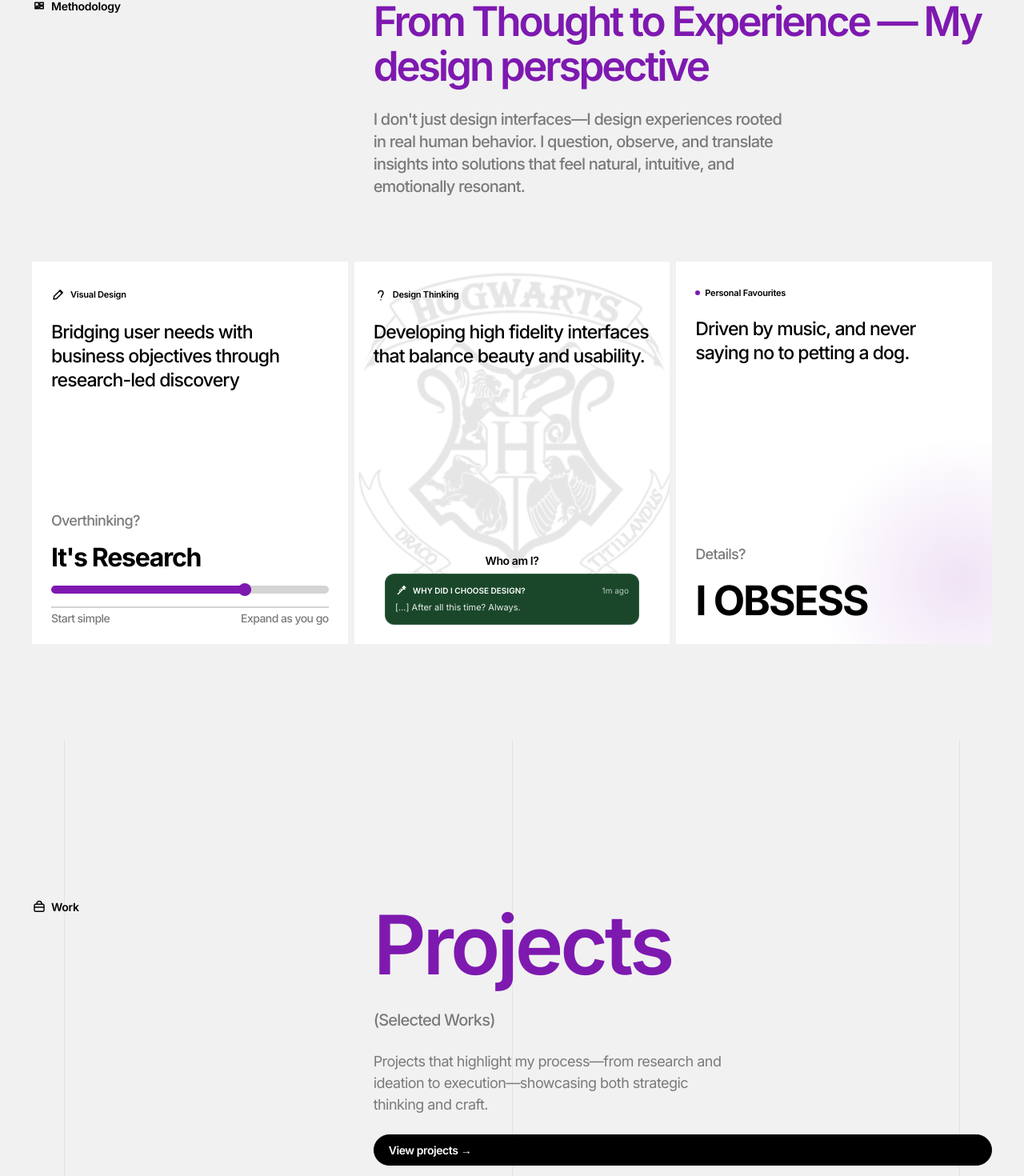
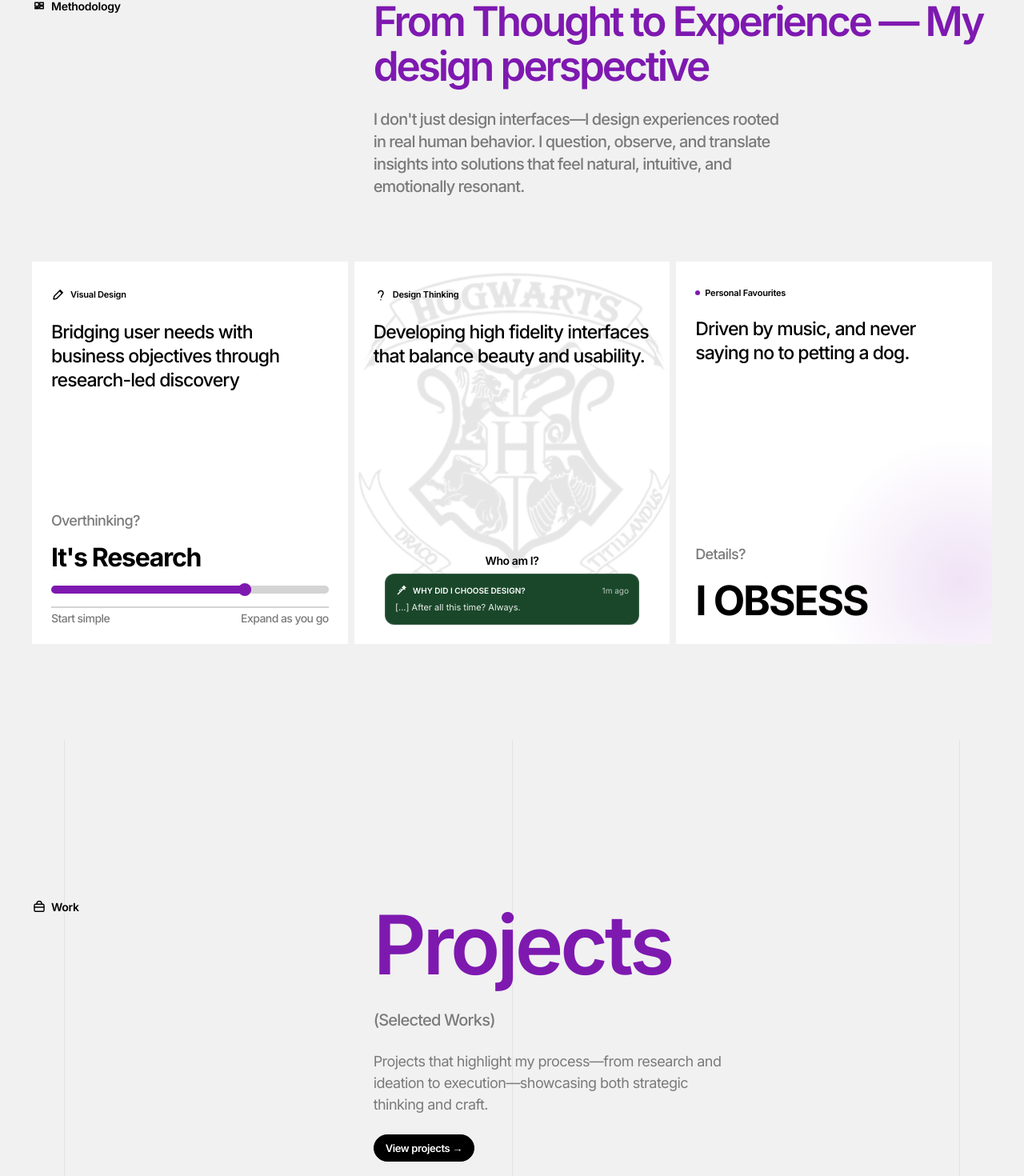
Before and after one commit to anantshrivastava26/ng, a React (Vite) app: page / in a window 1280 px wide. Shown: the part 1926-3396 px from the top of the page at 80% size. Built offline with nearby package versions, Linux system fonts and the light colour scheme; a web font is replaced by a local one.

Commit message:
projects button

```diff
--- a/src/components/Benefits.tsx
+++ b/src/components/Benefits.tsx
@@ -2,6 +2,32 @@ import { useRef, useState } from 'react'
 import { motion, useInView } from 'framer-motion'
 
 import SectionTag, { BenefitsIcon, DesignIcon, ThinkingIcon, WandIcon } from './SectionTag'
+
+const benefitsTitle = 'From Thought to Experience — My design perspective'
+const benefitsBody = "I don't just design interfaces—I design experiences rooted in real human behavior. I question, observe, and translate insights into solutions that feel natural, intuitive, and emotionally resonant."
+
+const benefitsTitleWords = benefitsTitle.split(' ')
+const benefitsBodyWords = benefitsBody.split(' ')
+
+const revealContainerVariants = {
+  hidden: {},
+  visible: (delay = 0) => ({
+    transition: {
+      delayChildren: delay,
+      staggerChildren: 0.09,
+    },
+  }),
+}
+
+const revealWordVariants = {
+  hidden: { opacity: 0, y: 10, filter: 'blur(3px)' },
+  visible: {
+    opacity: 1,
+    y: 0,
+    filter: 'blur(0px)',
+    transition: { duration: 1.1, ease: [0.22, 1, 0.36, 1] as const },
+  },
+}
 
 function BentoCard({
   children,
@@ -77,21 +103,31 @@ export default function Benefits() {
           <div className="section-title-col">
             <motion.h2
               className="section-title"
-              initial={{ opacity: 0, y: 30 }}
-              whileInView={{ opacity: 1, y: 0 }}
+              variants={revealContainerVariants}
+              custom={0.1}
+              initial="hidden"
+              whileInView="visible"
               viewport={{ once: true, margin: '-60px' }}
-              transition={{ duration: 0.7, delay: 0.1 }}
             >
-              From Thought to Experience — My design perspective
+              {benefitsTitleWords.map((word, index) => (
+                <motion.span key={`${word}-${index}`} className="benefits-word" variants={revealWordVariants}>
+                  {word}
+                </motion.span>
+              ))}
             </motion.h2>
             <motion.p
               className="section-body"
-              initial={{ opacity: 0, y: 20 }}
-              whileInView={{ opacity: 1, y: 0 }}
+              variants={revealContainerVariants}
+              custom={0.22}
+              initial="hidden"
+              whileInView="visible"
               viewport={{ once: true, margin: '-60px' }}
-              transition={{ duration: 0.6, delay: 0.2 }}
             >
-              I don't just design interfaces—I design experiences rooted in real human behavior. I question, observe, and translate insights into solutions that feel natural, intuitive, and emotionally resonant.
+              {benefitsBodyWords.map((word, index) => (
+                <motion.span key={`${word}-${index}`} className="benefits-word" variants={revealWordVariants}>
+                  {word}
+                </motion.span>
+              ))}
             </motion.p>
           </div>
         </div>
--- a/src/index.css
+++ b/src/index.css
@@ -747,6 +747,11 @@ img { display: block; max-width: 100%; }
   color: var(--accent);
 }
 
+.benefits-word {
+  display: inline-block;
+  margin-right: 0.2em;
+}
+
 .bento-grid {
   display: grid;
   grid-template-columns: repeat(3, 1fr);
@@ -1010,8 +1015,11 @@ img { display: block; max-width: 100%; }
 }
 
 .projects-cta {
-  padding: 10px 18px;
-  font-size: 14px;
+  align-self: flex-start;
+  width: fit-content;
+  padding: 8px 14px;
+  font-size: 13px;
+  white-space: nowrap;
 }
 
 .project-tile {
```
